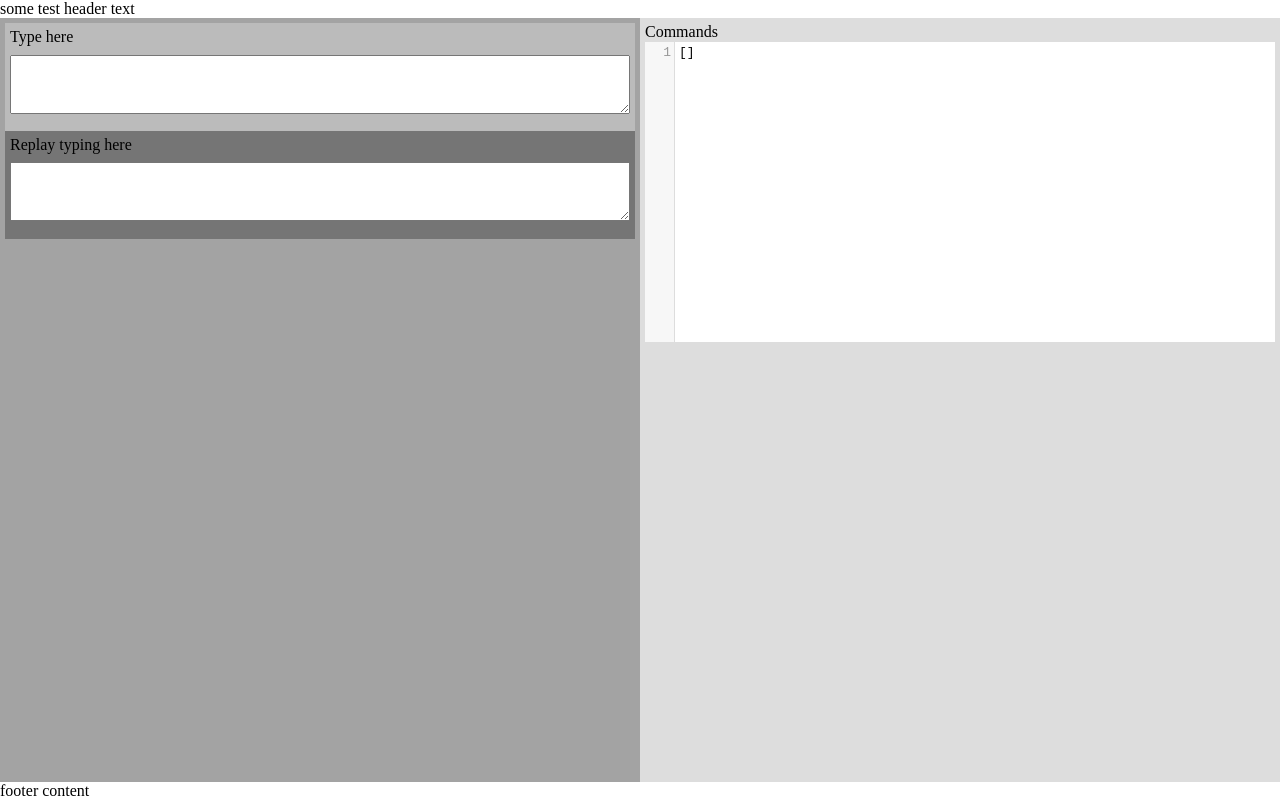
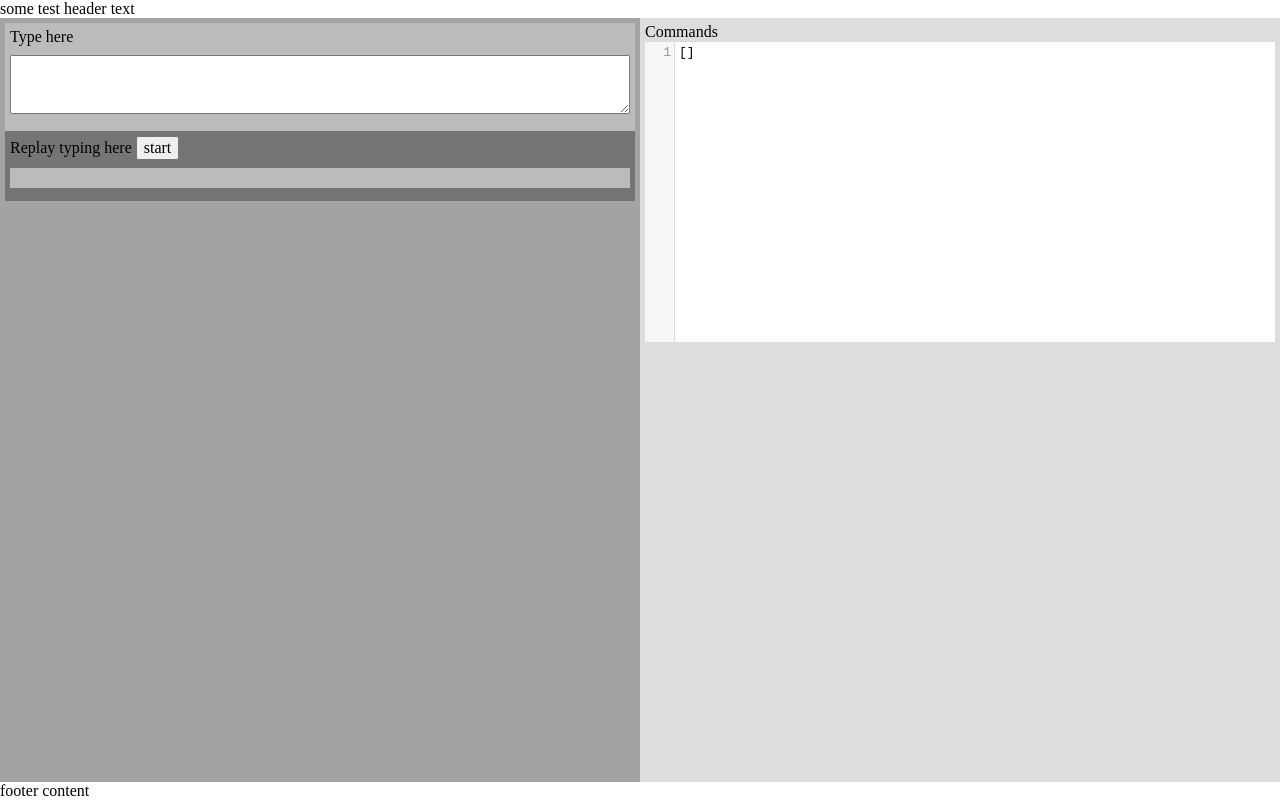
Before and after one commit to jaywritescode/clickclack, a website: page site/index.html in a window 1280 px wide. Drawn offline with nearby package versions, Linux system fonts and the light colour scheme.

Commit message:
more generic .text-holder class

```diff
--- a/site/css/styles.css
+++ b/site/css/styles.css
@@ -24,7 +24,7 @@
   padding: 5px;
 }
 
-label > textarea {
+.text-holder {
   width: 100%;
   margin: 0.5rem 0.5rem 0.5rem 0;
   padding: 10px 12px;
--- a/site/index.html
+++ b/site/index.html
@@ -25,13 +25,13 @@
           <div id="typing-area" style="background-color: #BBBBBB;">
             <label>
               Type here
-              <textarea></textarea>
+              <textarea class="text-holder"></textarea>
             </label>
           </div>
           <div id="replay-area" style="background-color: #757575;">
-            <label>
               Replay typing here
-              <textarea id="replay-input" readonly="true"></textarea>
+              <button>start</button>
+              <div id="replay" class="text-holder" style="background-color: #BBBBBB;"></div>
             </label>
           </div>
         </section>
```
